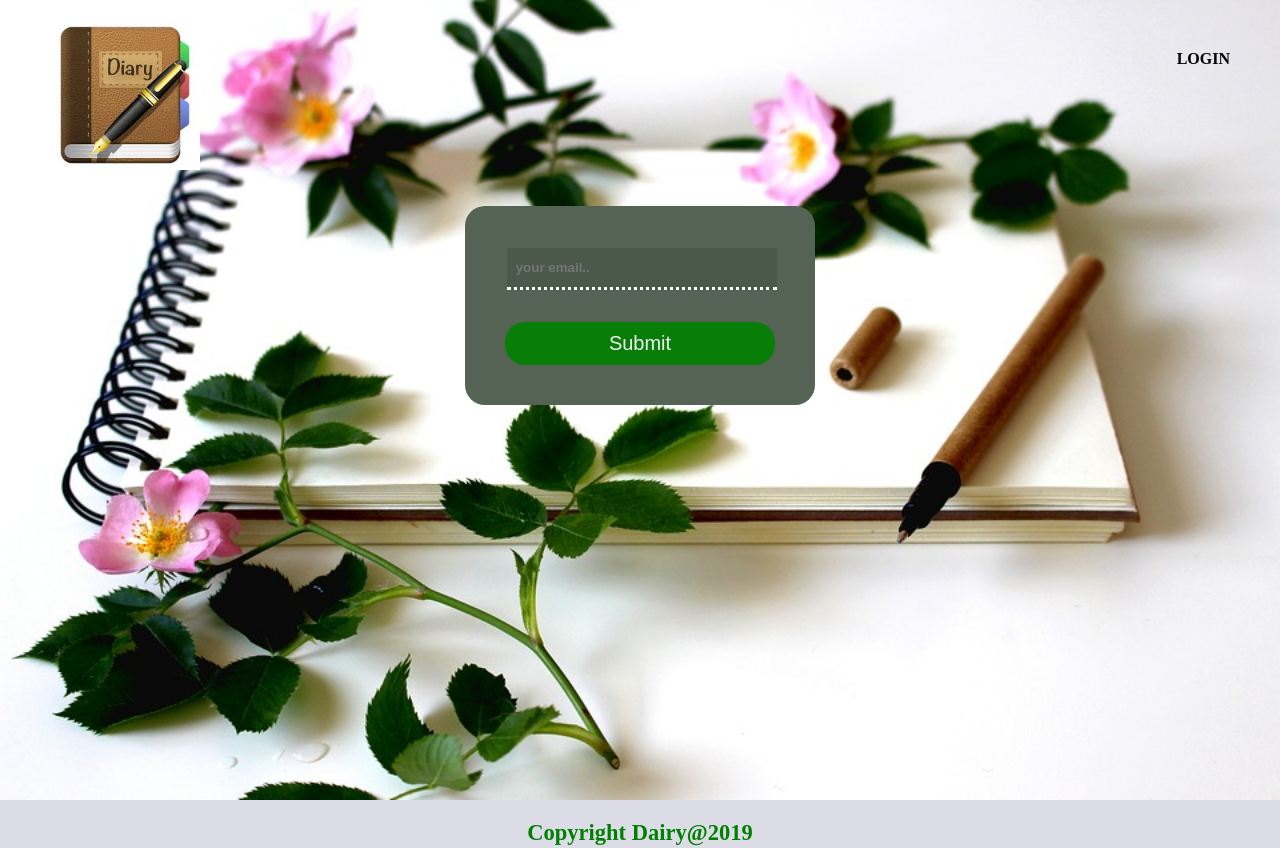
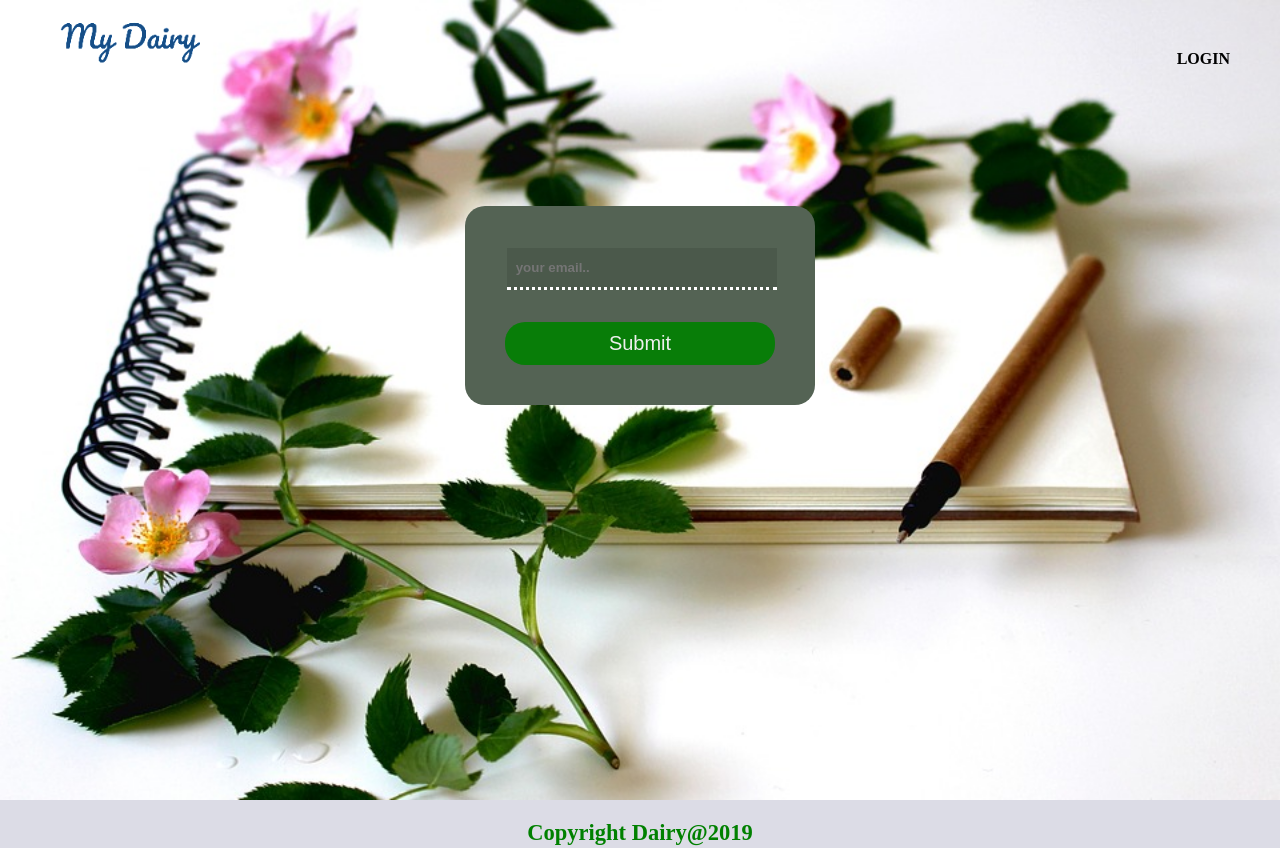
Before and after one commit to Claudinee11/My-Dairy, a website: page UI/html/change.html in a window 1280 px wide. Drawn offline with Linux system fonts and the light colour scheme.

Commit message:
[Finishes #168234111] modify diary logo

```diff
--- a/UI/html/change.html
+++ b/UI/html/change.html
@@ -12,7 +12,7 @@
     <header>
         <div class="main">
         <div class="logo">
-                 <a href="../html/index.html">  <img src="../assets/download (1).jpg" alt=""> </a>
+                 <a href="../html/index.html">  <img src="../assets/Capture.PNG" alt=""> </a>
         </div>
 
         </div>
```
